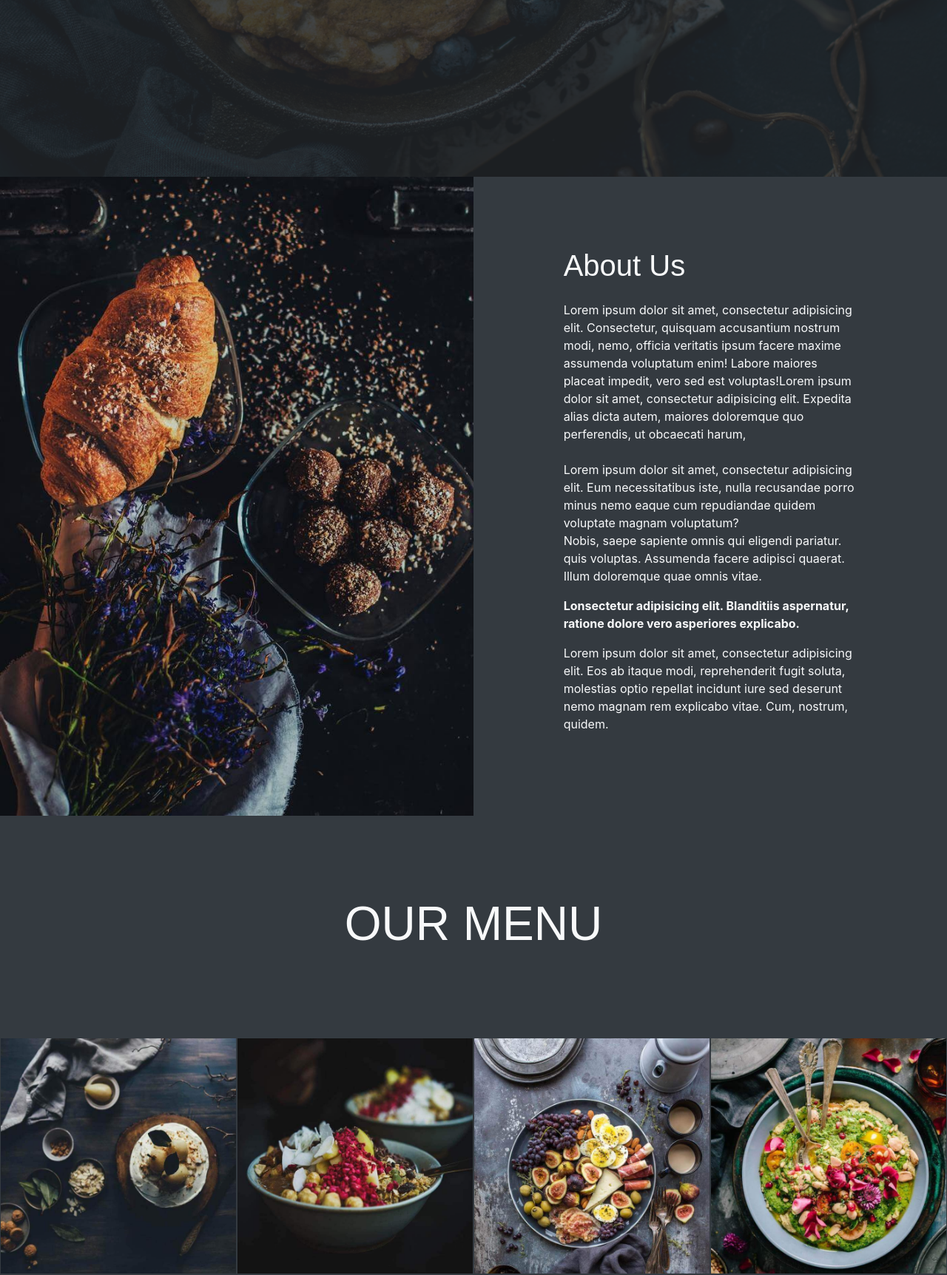
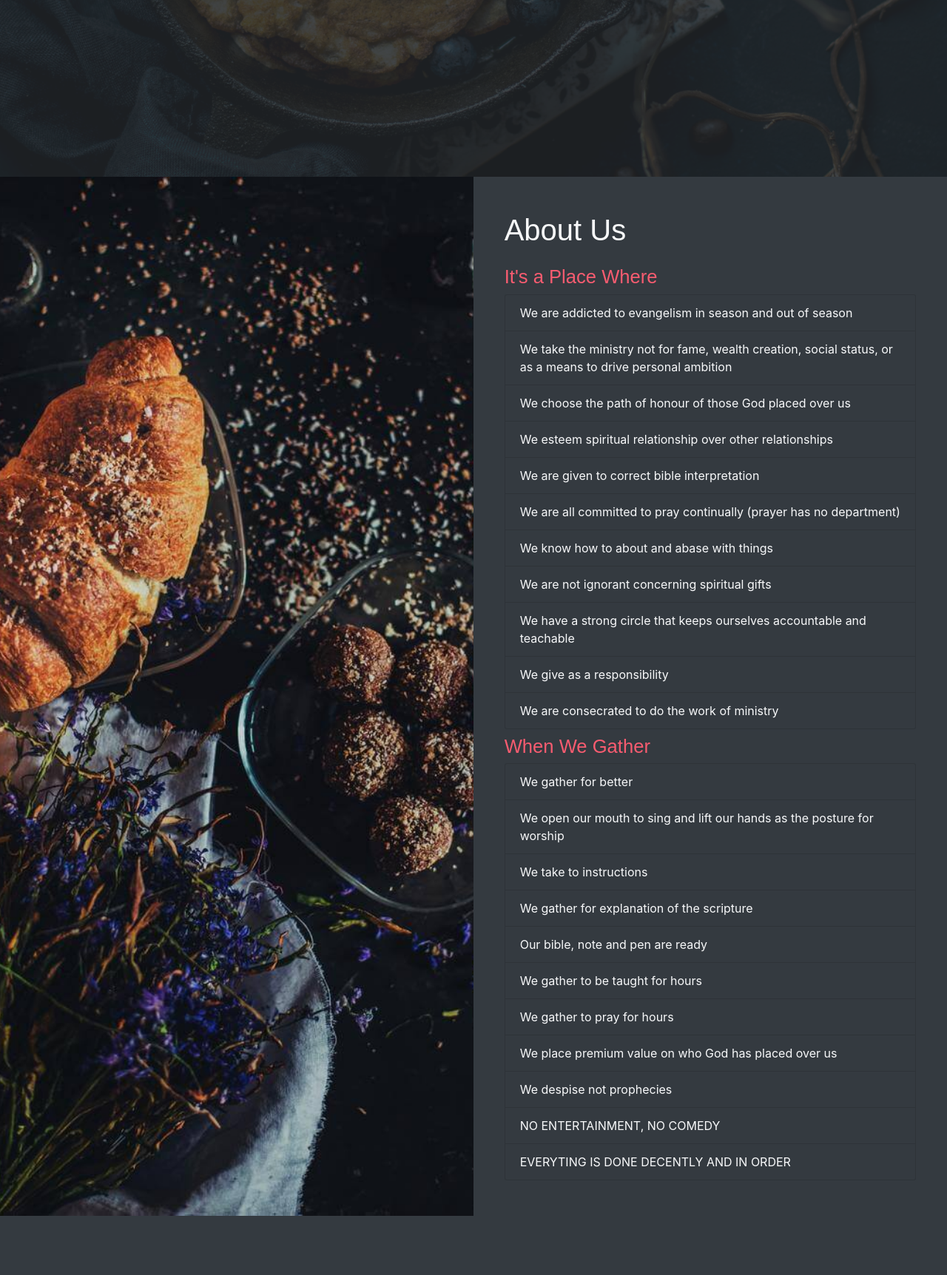
Before and after one commit to andyjrII/swbchurch, a Django app: page / in a window 1280 px wide. Shown: the part 561-2285 px from the top of the page at 74% size. Run offline with Django 5.2, Linux system fonts and the light colour scheme; some libraries are stand-ins or nearby versions.

Commit message:
About us section in homepage completed

```diff
--- a/swbc/templates/index.html
+++ b/swbc/templates/index.html
@@ -109,34 +109,81 @@
         <div class="col-lg-6 has-img-bg"></div>
         <div class="col-lg-6">
           <div class="row justify-content-center">
-            <div class="col-sm-8 py-5 my-5">
+            <div class="col-sm-11 py-4 my-4">
               <h2 class="mb-4">About Us</h2>
-              <p>
-                Lorem ipsum dolor sit amet, consectetur adipisicing elit.
-                Consectetur, quisquam accusantium nostrum modi, nemo, officia
-                veritatis ipsum facere maxime assumenda voluptatum enim! Labore
-                maiores placeat impedit, vero sed est voluptas!Lorem ipsum dolor
-                sit amet, consectetur adipisicing elit. Expedita alias dicta
-                autem, maiores doloremque quo perferendis, ut obcaecati harum,
-                <br /><br />Lorem ipsum dolor sit amet, consectetur adipisicing
-                elit. Eum necessitatibus iste, nulla recusandae porro minus nemo
-                eaque cum repudiandae quidem voluptate magnam voluptatum?
-                <br />Nobis, saepe sapiente omnis qui eligendi pariatur. quis
-                voluptas. Assumenda facere adipisci quaerat. Illum doloremque
-                quae omnis vitae.
-              </p>
-              <p>
-                <b
-                  >Lonsectetur adipisicing elit. Blanditiis aspernatur, ratione
-                  dolore vero asperiores explicabo.</b
-                >
-              </p>
-              <p>
-                Lorem ipsum dolor sit amet, consectetur adipisicing elit. Eos ab
-                itaque modi, reprehenderit fugit soluta, molestias optio
-                repellat incidunt iure sed deserunt nemo magnam rem explicabo
-                vitae. Cum, nostrum, quidem.
-              </p>
+              <h4 class="mb-2 text-danger">It's a Place Where</h4>
+              <ul class="list-group">
+                <li class="list-group-item bg-dark">
+                  We are addicted to evangelism in season and out of season
+                </li>
+                <li class="list-group-item bg-dark">
+                  We take the ministry not for fame, wealth creation, social
+                  status, or as a means to drive personal ambition
+                </li>
+                <li class="list-group-item bg-dark">
+                  We choose the path of honour of those God placed over us
+                </li>
+                <li class="list-group-item bg-dark">
+                  We esteem spiritual relationship over other relationships
+                </li>
+                <li class="list-group-item bg-dark">
+                  We are given to correct bible interpretation
+                </li>
+                <li class="list-group-item bg-dark">
+                  We are all committed to pray continually (prayer has no
+                  department)
+                </li>
+                <li class="list-group-item bg-dark">
+                  We know how to about and abase with things
+                </li>
+                <li class="list-group-item bg-dark">
+                  We are not ignorant concerning spiritual gifts
+                </li>
+                <li class="list-group-item bg-dark">
+                  We have a strong circle that keeps ourselves accountable and
+                  teachable
+                </li>
+                <li class="list-group-item bg-dark">
+                  We give as a responsibility
+                </li>
+                <li class="list-group-item bg-dark">
+                  We are consecrated to do the work of ministry
+                </li>
+              </ul>
+
+              <h4 class="my-2 text-danger">When We Gather</h4>
+              <ul class="list-group">
+                <li class="list-group-item bg-dark">We gather for better</li>
+                <li class="list-group-item bg-dark">
+                  We open our mouth to sing and lift our hands as the posture
+                  for worship
+                </li>
+                <li class="list-group-item bg-dark">We take to instructions</li>
+                <li class="list-group-item bg-dark">
+                  We gather for explanation of the scripture
+                </li>
+                <li class="list-group-item bg-dark">
+                  Our bible, note and pen are ready
+                </li>
+                <li class="list-group-item bg-dark">
+                  We gather to be taught for hours
+                </li>
+                <li class="list-group-item bg-dark">
+                  We gather to pray for hours
+                </li>
+                <li class="list-group-item bg-dark">
+                  We place premium value on who God has placed over us
+                </li>
+                <li class="list-group-item bg-dark">
+                  We despise not prophecies
+                </li>
+                <li class="list-group-item bg-dark">
+                  NO ENTERTAINMENT, NO COMEDY
+                </li>
+                <li class="list-group-item bg-dark">
+                  EVERYTING IS DONE DECENTLY AND IN ORDER
+                </li>
+              </ul>
             </div>
           </div>
         </div>
@@ -560,10 +607,18 @@
     >
       <div class="row">
         <div class="col-md-6 px-0">
-          <div
-            id="map"
-            style="width: 100%; height: 100%; min-height: 400px"
-          ></div>
+          <!-- google maps -->
+          <div id="map" style="width: 100%; height: 100%; min-height: 400px">
+            <iframe
+              src="https://www.google.com/maps/embed?pb=!1m18!1m12!1m3!1d3089.3057200366884!2d2.986596673652676!3d6.901026418663885!2m3!1f0!2f0!3f0!3m2!1i1024!2i768!4f13.1!3m3!1m2!1s0x103b0f065f547873%3A0xa49fcdbb47741598!2sAhmadiyya%20Mosque!5e1!3m2!1sen!2sng!4v1705781676598!5m2!1sen!2sng"
+              width="600"
+              height="450"
+              style="border: 0"
+              allowfullscreen=""
+              loading="lazy"
+              referrerpolicy="no-referrer-when-downgrade"
+            ></iframe>
+          </div>
         </div>
         <div class="col-md-6 px-5 has-height-lg middle-items">
           <h3>FIND US</h3>
@@ -626,14 +681,7 @@
     <!-- wow.js -->
     <script src="{% static 'assets/vendors/wow/wow.js' %}"></script>
 
-    <!-- google maps -->
-    <script
-      async
-      defer
-      src="https://maps.googleapis.com/maps/api/js?key=AIzaSyCtme10pzgKSPeJVJrG1O3tjR6lk98o4w8&callback=initMap"
-    ></script>
-
-    <!-- FoodHut js -->
+    <!-- SWBC js -->
     <script src="{% static 'assets/js/swbc.js' %}"></script>
   </body>
 </html>
```
